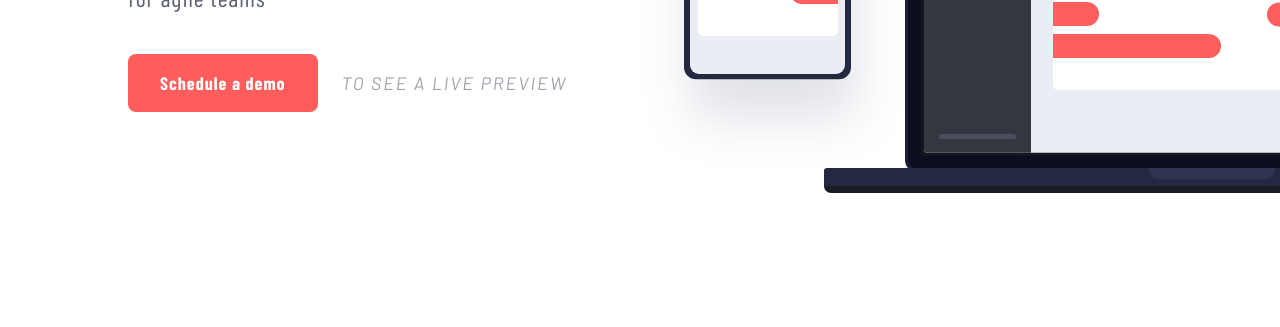
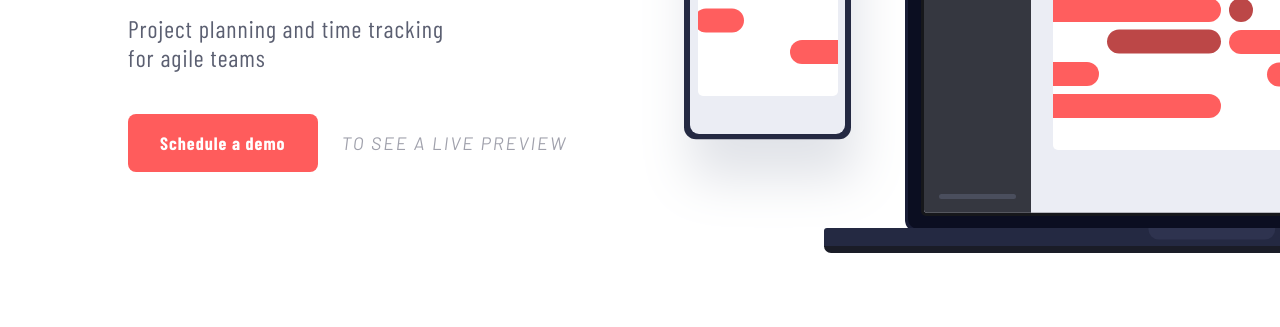
Before and after one commit to ahmedkhalilexe/project-tracking-intro-component-master, a plain HTML site: page index.html in a window 1280 px wide. Shown: the part 473-800 px from the top of the page. Drawn offline with nearby package versions, Linux system fonts and the light colour scheme.

Commit message:
added padding to heroContainer

```diff
--- a/style.css
+++ b/style.css
@@ -79,6 +79,7 @@ nav {
 .heroContainer {
   display: flex;
   justify-content: space-between;
+  padding: 60px 0;
   &::before {
     content: "";
     display: block;
```
